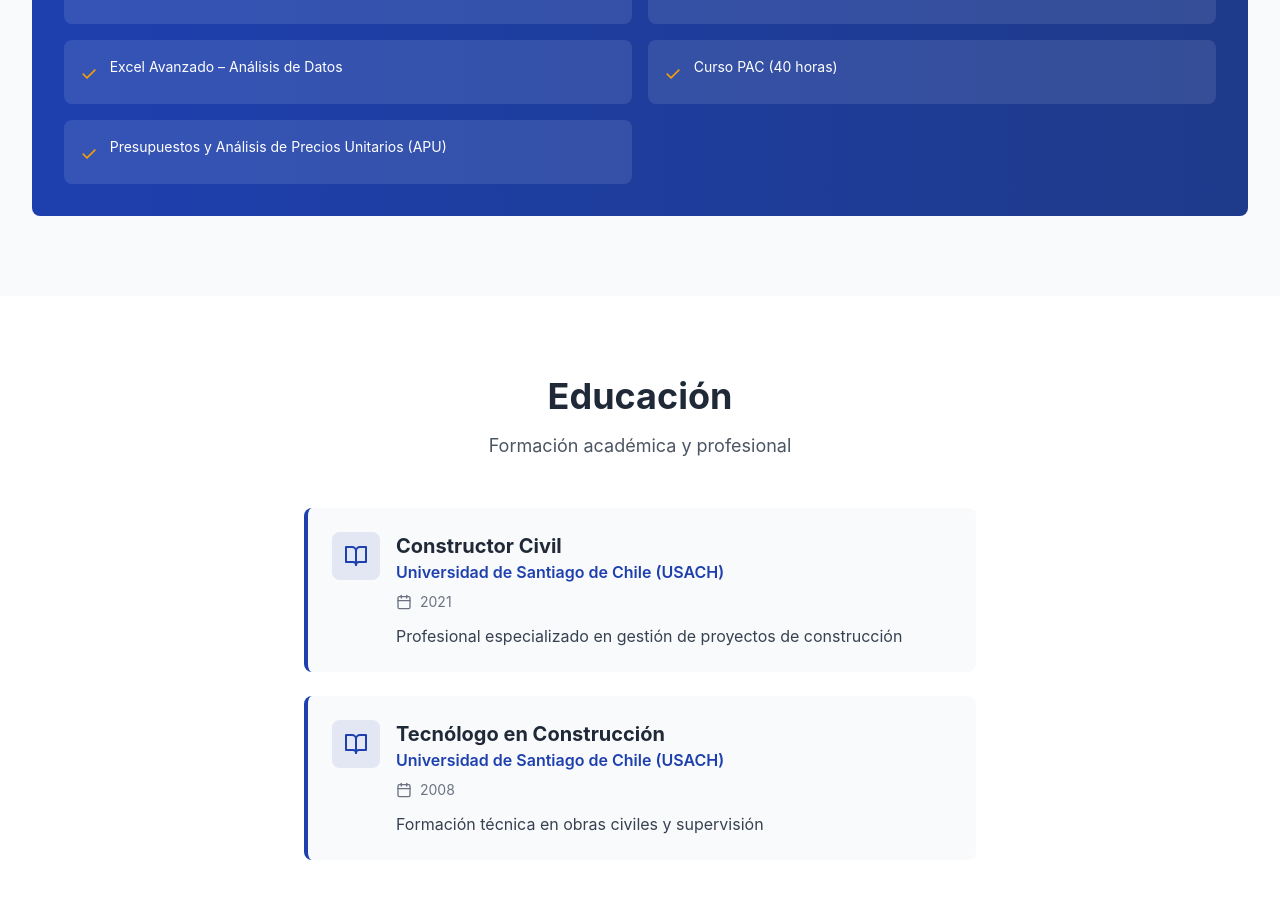
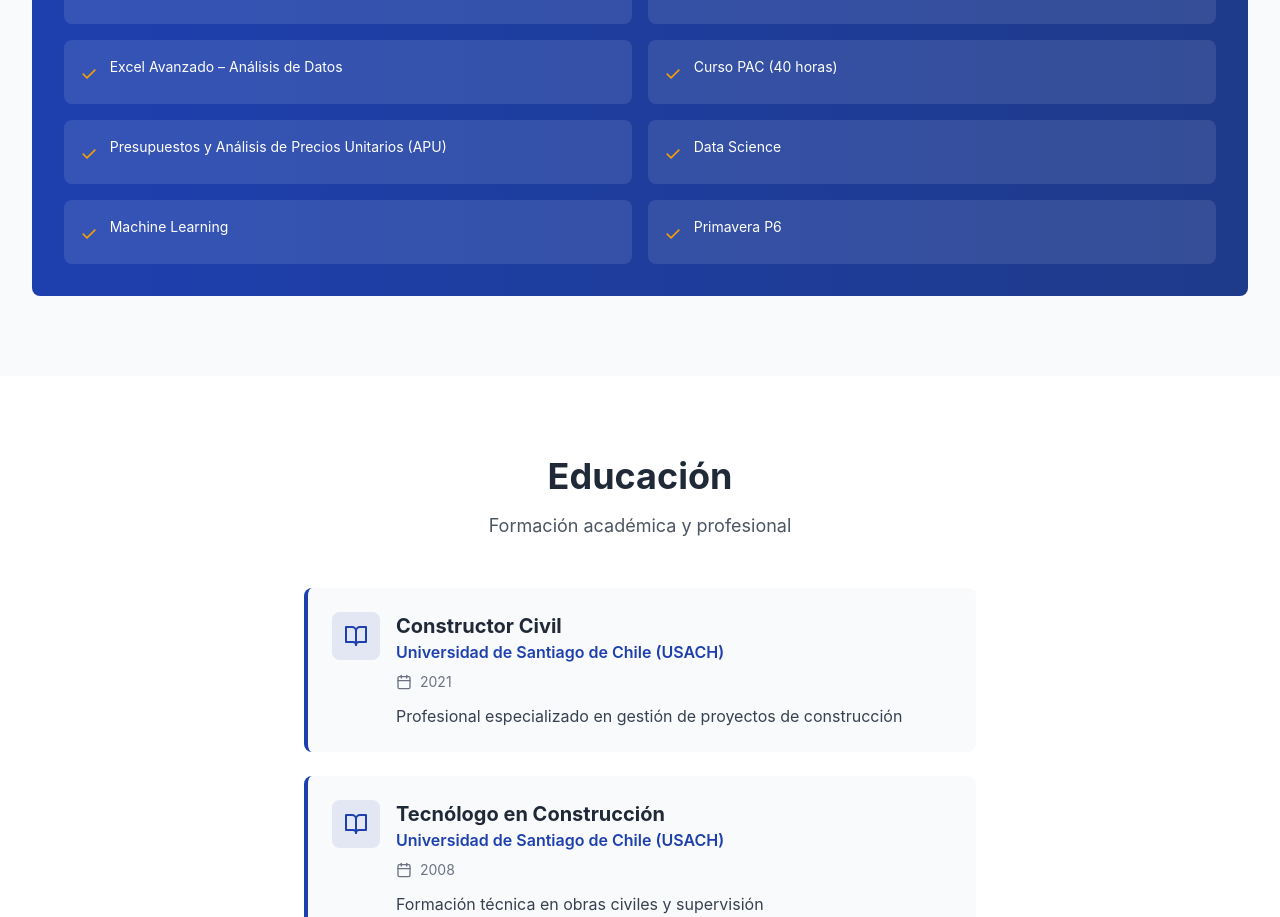
Before and after one commit to FelipeM2121/felipe-moena-portfolio, a React (Vite) app: page / in a window 1280 px wide. Shown: the part 5403-6320 px from the top of the page. Built offline with nearby package versions, Linux system fonts and the light colour scheme.

Commit message:
Agregar certificaciones de Data Science, Machine Learning y Primavera P6

```diff
--- a/src/data/skills.ts
+++ b/src/data/skills.ts
@@ -35,5 +35,8 @@ export const certifications = [
   "Microsoft Project – Planificación y Control de Proyectos",
   "Excel Avanzado – Análisis de Datos",
   "Curso PAC (40 horas)",
-  "Presupuestos y Análisis de Precios Unitarios (APU)"
+  "Presupuestos y Análisis de Precios Unitarios (APU)",
+  "Data Science",
+  "Machine Learning",
+  "Primavera P6"
 ];
```
